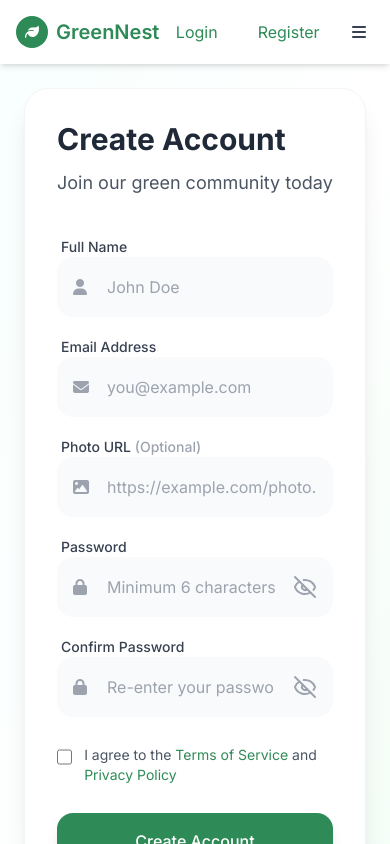
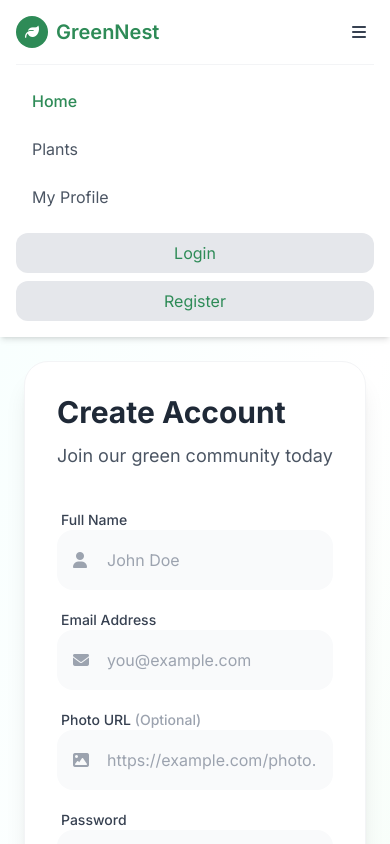
Before and after one commit to aliquderinayeem/Green_Nest, a React (Vite) app: page /register in a window 390 px wide. Both pictures are taken after a click on the button 358 px from the left and 32 px from the top of the page. Shown: the top 844 px of the page. Built offline with nearby package versions, Linux system fonts and the light colour scheme; no server answers.

Commit message:
Added Readme.md

```diff
--- a/src/Components/NavBar/NavBar.jsx
+++ b/src/Components/NavBar/NavBar.jsx
@@ -1,12 +1,14 @@
 import React, { use, useState } from 'react';
-import { NavLink } from 'react-router';
+import { NavLink, useNavigate } from 'react-router';
 import { AuthContext } from '../Context/AuthContext/AuthContext';
 // import { toast, Toaster } from 'sonner';
 // import { Toaster, toast } from "sonner"
 
 const NavBar = () => {
+    const navigate = useNavigate();
+    const [mobilemenuExpand, setMobileMenuExpand] = useState(false);
     const { user, signOutUser } = use(AuthContext);
-    // user?console.log(user):"";
+    user ? console.log(user) : "";
     // user && toast("Account Created Successfully");
     const [expand, setExpand] = useState(false)
     const handleSignOut = () => {
@@ -43,7 +45,7 @@ const NavBar = () => {
                         </div>
                         {
                             !user ?
-                                <div className="md:flex items-center gap-4">
+                                <div className="md:flex hidden items-center gap-4">
                                     {linksLeft1}
                                 </div>
                                 :
@@ -73,38 +75,55 @@ const NavBar = () => {
 
 
                         {/* Mobile Menu Button */}
-                        <button className="md:hidden p-2 rounded-lg hover:bg-gray-100">
+                        <button className="md:hidden p-2 rounded-lg hover:bg-gray-100" onClick={() => setMobileMenuExpand(!mobilemenuExpand)}>
                             <i className="fas fa-bars text-gray-700"></i>
                         </button>
                     </div>
 
-                    {/* Mobile Menu
-                    <div id="mobile-menu" className="md:hidden hidden py-4 border-t border-gray-100">
+                    {/* Mobile Menu  */}
+                    {
+                        mobilemenuExpand ?
+                            <>
+                                <div className="md:hidden py-4 border-t border-gray-100">
                                     <div className="flex flex-col gap-2">
-                            <button onclick="showPage('home')" className="px-4 py-2 text-left rounded-lg transition-colors text-primary font-medium">Home</button>
-                            <button className="px-4 py-2 text-left text-gray-600 hover:bg-gray-50 rounded-lg transition-colors">Plants</button>
-                            <button className="px-4 py-2 text-left text-gray-600 hover:bg-gray-50 rounded-lg transition-colors">My Profile</button>
+                                        <button onClick={() => navigate('/')} className="px-4 py-2 text-left rounded-lg transition-colors text-primary font-medium">Home</button>
+                                        <button className="px-4 py-2 text-left text-gray-600 hover:bg-gray-50 rounded-lg transition-colors" onClick={() => navigate('/plants')}>Plants</button>
+                                        <button className="px-4 py-2 text-left text-gray-600 hover:bg-gray-50 rounded-lg transition-colors" onClick={() => navigate('/myprofile')}>My Profile</button>
 
-                            <div id="mobile-auth" className="flex flex-col gap-2 mt-2">
-                                <button className="px-4 py-2 text-primary hover:bg-primary-lightest rounded-lg transition-colors">Login</button>
-                                <button className="px-4 py-2 bg-primary text-white rounded-lg hover:bg-primary-light transition-colors">Register</button>
+                                        {
+                                            !user ?
+                                                <>
+                                                    <div className="flex flex-col gap-2 mt-2">
+                                                        <button className="px-4 py-2 text-primary bg-gray-200 hover:bg-primary-lightest rounded-lg transition-colors" onClick={() => navigate('/login')}>Login</button>
+                                                        <button className="px-4 py-2 text-primary bg-gray-200 hover:bg-primary-lightest rounded-lg transition-colors" onClick={() => navigate('/register')}>Register</button>
                                                     </div>
-
-                            <div id="mobile-user" className="hidden flex-col gap-2 mt-2">
+                                                </>
+                                                :
+                                                <>
+                                                    <div className="flex-col gap-2 mt-2">
                                                         <div className="flex items-center gap-3 px-4 py-2">
                                                             <div className="w-10 h-10 rounded-full bg-primary-light flex items-center justify-center overflow-hidden">
-                                        <img src="https://images.unsplash.com/photo-1494790108377-be9c29b29330?w=400" alt="User" className="w-full h-full object-cover" />
+                                                                <img ssrc={user ? user.photoURL : 'https://images.unsplash.com/photo-1494790108377-be9c29b29330?w=400'} alt="User" className="w-full h-full object-cover" />
                                                             </div>
                                                             <div>
-                                        <div className="font-medium">Plant Lover</div>
-                                        <div className="text-sm text-gray-500">plantlover@example.com</div>
+                                                                <div className="font-medium">{user ? user.displayName : ''}</div>
+                                                                <div className="text-sm text-gray-500">{user ? user.email : ''}</div>
                                                             </div>
                                                         </div>
-                                <button className="px-4 py-2 text-left text-gray-600 hover:bg-gray-50 rounded-lg transition-colors">My Profile</button>
-                                <button onclick="logout()" className="px-4 py-2 text-left text-red-600 hover:bg-red-50 rounded-lg transition-colors">Logout</button>
+                                                        {/* <button onClick={() => navigate('/myprofile')} className="px-4 py-2 text-left text-gray-600 hover:bg-gray-50 rounded-lg transition-colors">My Profile</button> */}
+                                                        <button onClick={handleSignOut} className="px-4 py-2 text-left text-red-600 hover:bg-red-50 rounded-lg transition-colors">Logout</button>
+                                                    </div>
+                                                </>
+                                        }
+
+
+
                                     </div>
                                 </div>
-                    </div> */}
+                            </>
+                            :
+                            ''
+                    }
                 </div>
             </nav>
         </>
--- a/src/Pages/RegisterForm/RegisterForm.jsx
+++ b/src/Pages/RegisterForm/RegisterForm.jsx
@@ -25,7 +25,7 @@ const RegisterForm = () => {
             .catch(error => console.log(error));
 
     }
-    const handleRegister = (event) => {
+    const handleRegister = async (event) => {
         event.preventDefault();
         const email = event.target.email.value;
         const name = event.target.name.value;
```
Also changed, not shown: 1 other file (tests, documents, lock files or other folders). Lines whose indentation alone changed are shown as unchanged.
